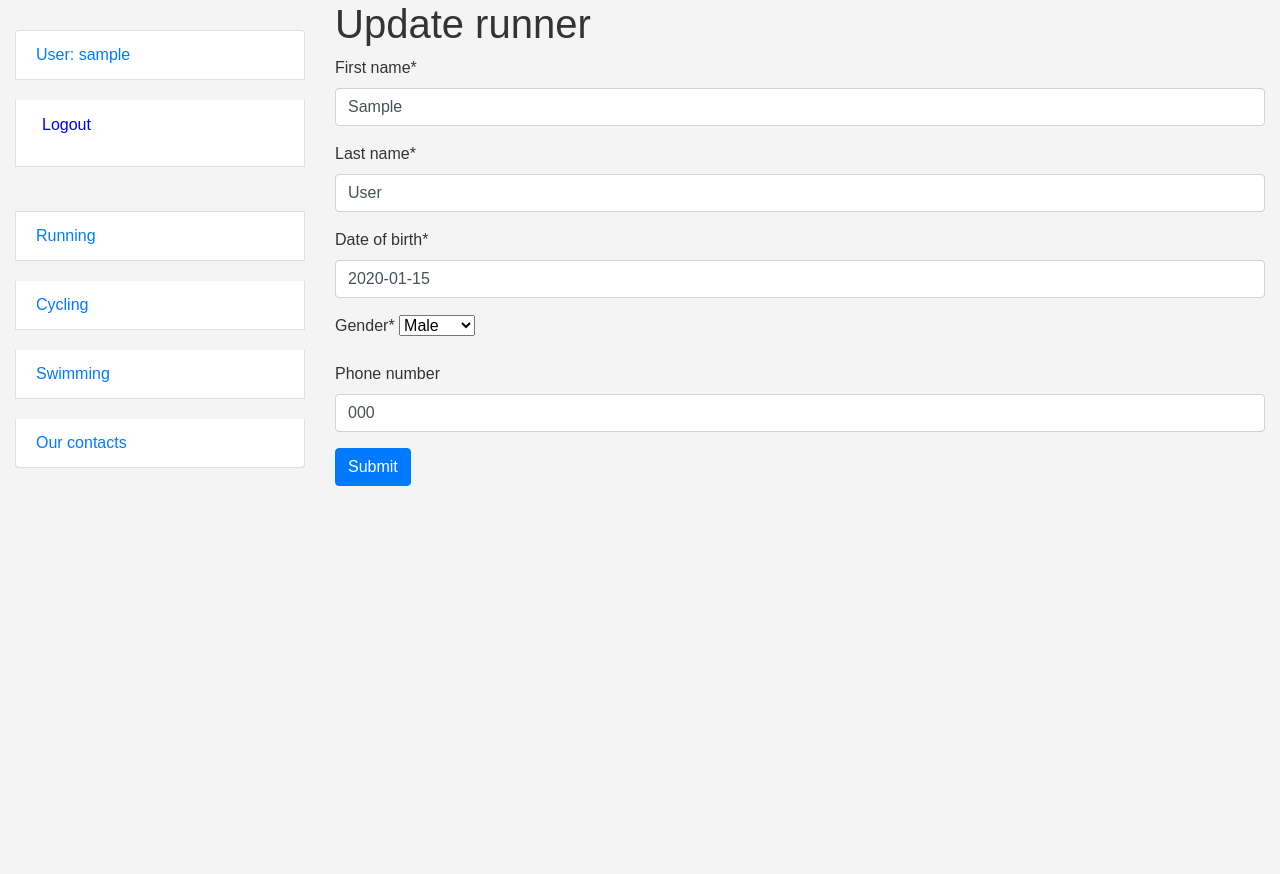
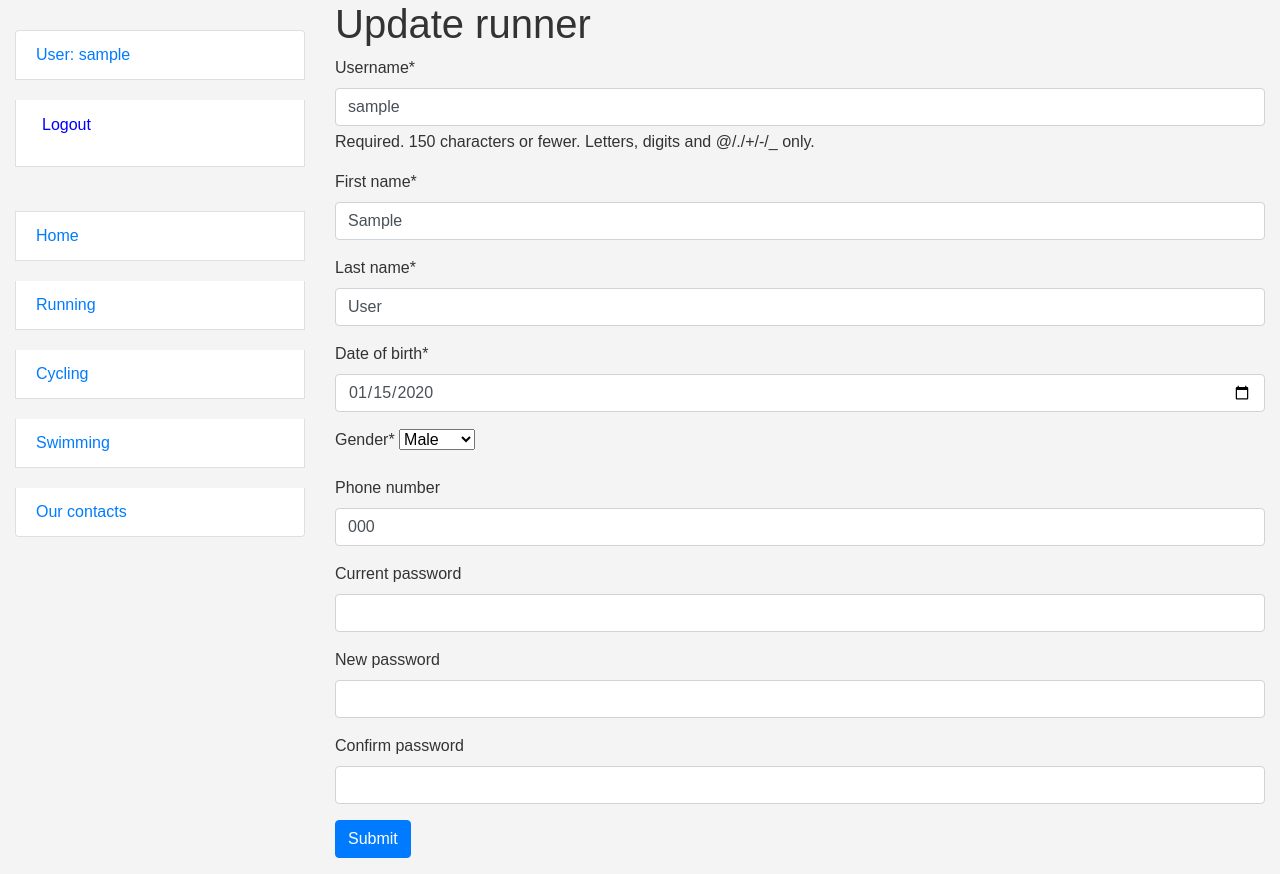
Before and after one commit to Viesich/Runner_community, a Django app: page /runners/1/update in a window 1280 px wide. Before the commit the page ends 486 px from the top, so only its background shows below. Run offline with Django 5.2, Linux system fonts and the light colour scheme; a user stored in the database is signed in; tables that the repository leaves empty hold one stand-in row (values such as "Sample post"); some libraries are stand-ins or nearby versions.

Commit message:
add userfriendly date_of_birth field and add change password in RunnerUpdateForm

```diff
--- a/event/forms.py
+++ b/event/forms.py
@@ -12,9 +12,59 @@ class RunnerCreationForm(UserCreationForm):
 
 
 class RunnerUpdateForm(forms.ModelForm):
+    current_password = forms.CharField(
+        widget=forms.PasswordInput,
+        required=False,
+        label="Current password",
+    )
+
+    new_password = forms.CharField(
+        widget=forms.PasswordInput,
+        required=False,
+        label="New password",
+    )
+    confirm_password = forms.CharField(
+        widget=forms.PasswordInput,
+        required=False,
+        label="Confirm password",
+    )
+
+    date_of_birth = forms.DateField(
+        widget=forms.DateInput(attrs={'type': 'date'}),
+        label="Date of birth",
+    )
+
     class Meta:
         model = Runner
-        fields = ['first_name', 'last_name', 'date_of_birth', 'gender', 'phone_number']
+        fields = ['username', 'first_name', 'last_name', 'date_of_birth', 'gender', 'phone_number']
+
+    def clean(self):
+        cleaned_data = super().clean()
+        current_password = cleaned_data.get("current_password")
+        new_password = cleaned_data.get("new_password")
+        confirm_password = cleaned_data.get("confirm_password")
+
+        if new_password:
+            if not current_password:
+                raise forms.ValidationError("Please enter your current password to change your password.")
+
+            if not self.instance.check_password(current_password):
+                raise forms.ValidationError("The current password is incorrect.")
+
+            if new_password != confirm_password:
+                raise forms.ValidationError("Passwords do not match!")
+
+        return cleaned_data
+
+    def save(self, commit=True):
+        runner = super().save(commit=False)
+        new_password = self.cleaned_data.get("new_password")
+        if new_password:
+            runner.set_password(new_password)
+        if commit:
+            runner.save()
+        return runner
+
 # class BookForm(forms.ModelForm):
 #     authors = forms.ModelMultipleChoiceField(
 #         queryset=get_user_model().objects.all(),
--- a/event/views.py
+++ b/event/views.py
@@ -1,5 +1,6 @@
 from unittest import runner
 
+from django.contrib.auth import update_session_auth_hash
 from django.contrib.auth.decorators import login_required
 from django.contrib.auth.mixins import LoginRequiredMixin
 from django.core.exceptions import PermissionDenied
@@ -46,3 +47,9 @@ class RunnerUpdateView(LoginRequiredMixin, generic.UpdateView):
         if obj != self.request.user:
             raise PermissionDenied
         return obj
+
+    def form_valid(self, form):
+        response = super().form_valid(form)
+        # Повторна аутентифікація користувача після зміни пароля
+        update_session_auth_hash(self.request, self.object)
+        return response
--- a/templates/includes/sidebar.html
+++ b/templates/includes/sidebar.html
@@ -16,6 +16,9 @@
   {% endif %}
   <br>
   <li class="list-group-item">
+    <a href="{% url 'event:index' %}">Home</a>
+  </li>
+  <li class="list-group-item">
     <a href="#">Running</a>
   </li>
   <li class="list-group-item">
```
